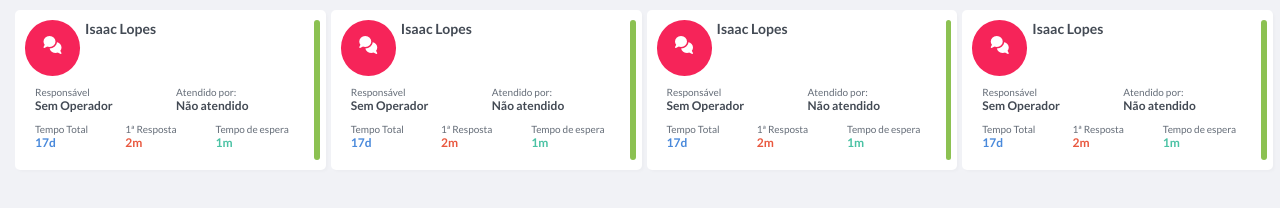
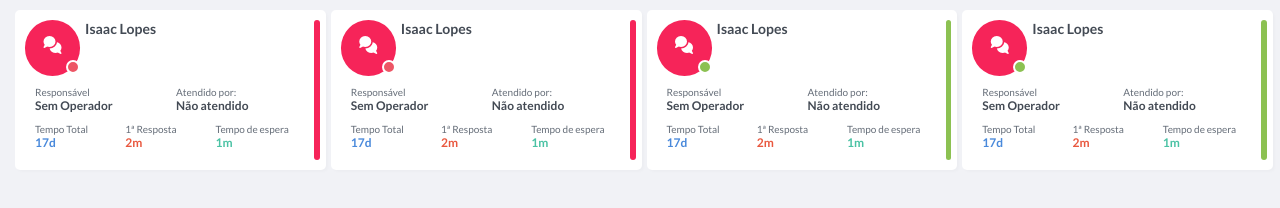
Before and after one commit to Isaacgrdl/card-html-css, a plain HTML site: page index.html in a window 1280 px wide. Drawn offline with Linux system fonts and the light colour scheme.

Commit message:
Implementação dos status do card

```diff
--- a/css/style.css
+++ b/css/style.css
@@ -18,7 +18,7 @@ body { background: #f1f2f6;}
 
 a {text-decoration: none;}
 
-/* container flex */
+/* CARD */
 .flex {
     display: flex;
 }
@@ -45,9 +45,16 @@ a {text-decoration: none;}
     width: 2%;
     height: 140px;
     float: right;
-    background-color: #8cc152;
     border-radius: 5px;
     margin-right: -7px;
+}
+
+.container .card-info .status#off{
+    background-color: #f62459;
+}
+
+.container .card-info .status#on{
+    background-color: #8cc152;
 }
 
 .container .card-info i {
@@ -60,6 +67,24 @@ a {text-decoration: none;}
     color: #fff;
     text-align: center;
     float: left;
+}
+
+.container .card-info .cabecalho span {
+    border-radius: 50%;
+    margin-left: -14px;
+    margin-top: 40px;
+    border: 2px solid #fff;
+    height: 14px;
+    width: 14px;
+    float: left;
+}
+
+.container .card-info .cabecalho span#online {
+    background-color: #8cc152;
+}
+
+.container .card-info .cabecalho span#offline {
+    background-color: #ed5565;
 }
 
 .container .card-info .cabecalho label {
--- a/index.html
+++ b/index.html
@@ -12,12 +12,13 @@
 </head>
 <body>
     <section class="container flex">
-        <a href="#">
+        <a href="#1">
             <div class="card-info">
-                <div class="card-info status"></div>
+                <div class="card-info status" id="off"></div>
 
                 <div class="cabecalho">
                     <i class="fa fa-comments"></i>
+                    <span id="offline"></span>
                     <label>Isaac Lopes</label>
                 </div>
 
@@ -53,12 +54,13 @@
             </div>
         </a>
 
-        <a href="#">
+        <a href="#2">
             <div class="card-info">
-                <div class="card-info status"></div>
+                <div class="card-info status" id="off"></div>
 
                 <div class="cabecalho">
                     <i class="fa fa-comments"></i>
+                    <span id="offline"></span>
                     <label>Isaac Lopes</label>
                 </div>
 
@@ -94,12 +96,13 @@
             </div>
         </a>
 
-        <a href="#">
+        <a href="#3">
             <div class="card-info">
-                <div class="card-info status"></div>
+                <div class="card-info status" id="on"></div>
 
                 <div class="cabecalho">
                     <i class="fa fa-comments"></i>
+                    <span id="online"></span>
                     <label>Isaac Lopes</label>
                 </div>
 
@@ -135,12 +138,13 @@
             </div>
         </a>
 
-        <a href="#">
+        <a href="#4">
             <div class="card-info">
-                <div class="card-info status"></div>
+                <div class="card-info status" id="on"></div>
 
                 <div class="cabecalho">
                     <i class="fa fa-comments"></i>
+                    <span id="online"></span>
                     <label>Isaac Lopes</label>
                 </div>
 
```
